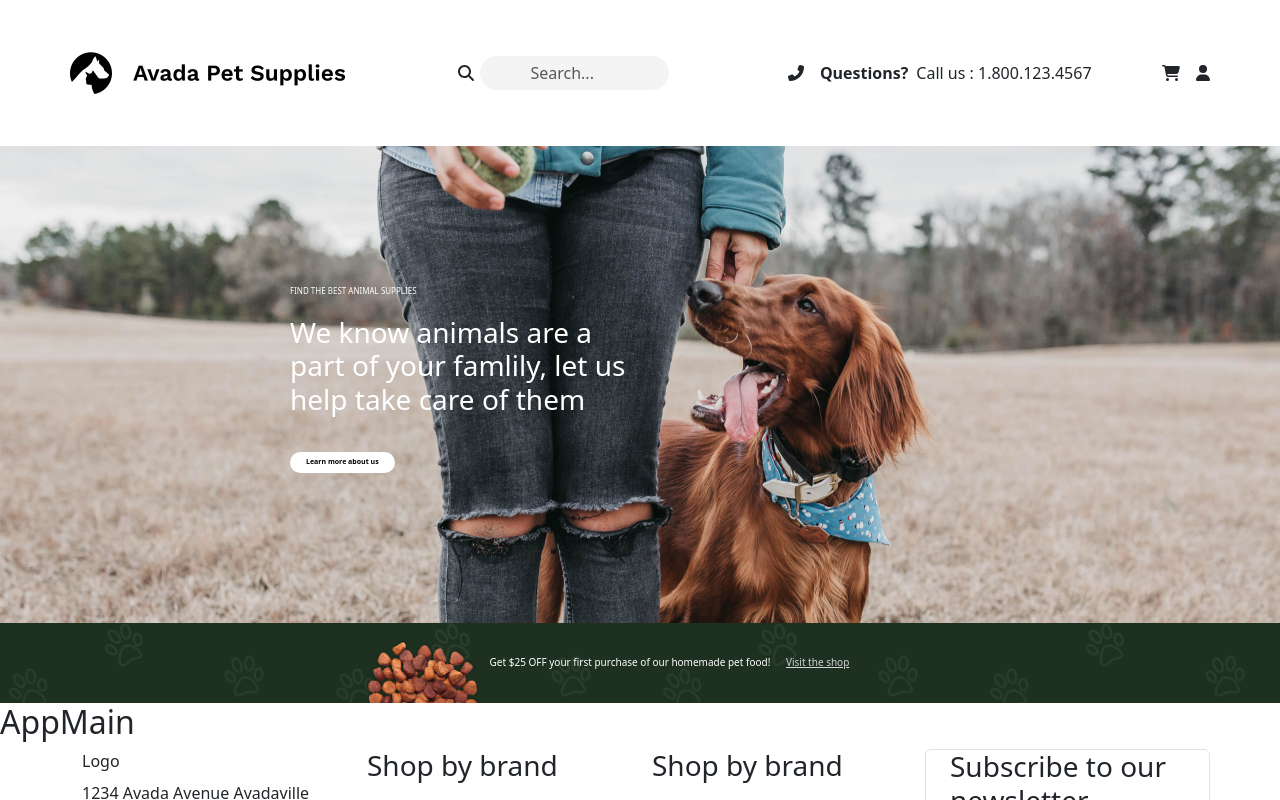
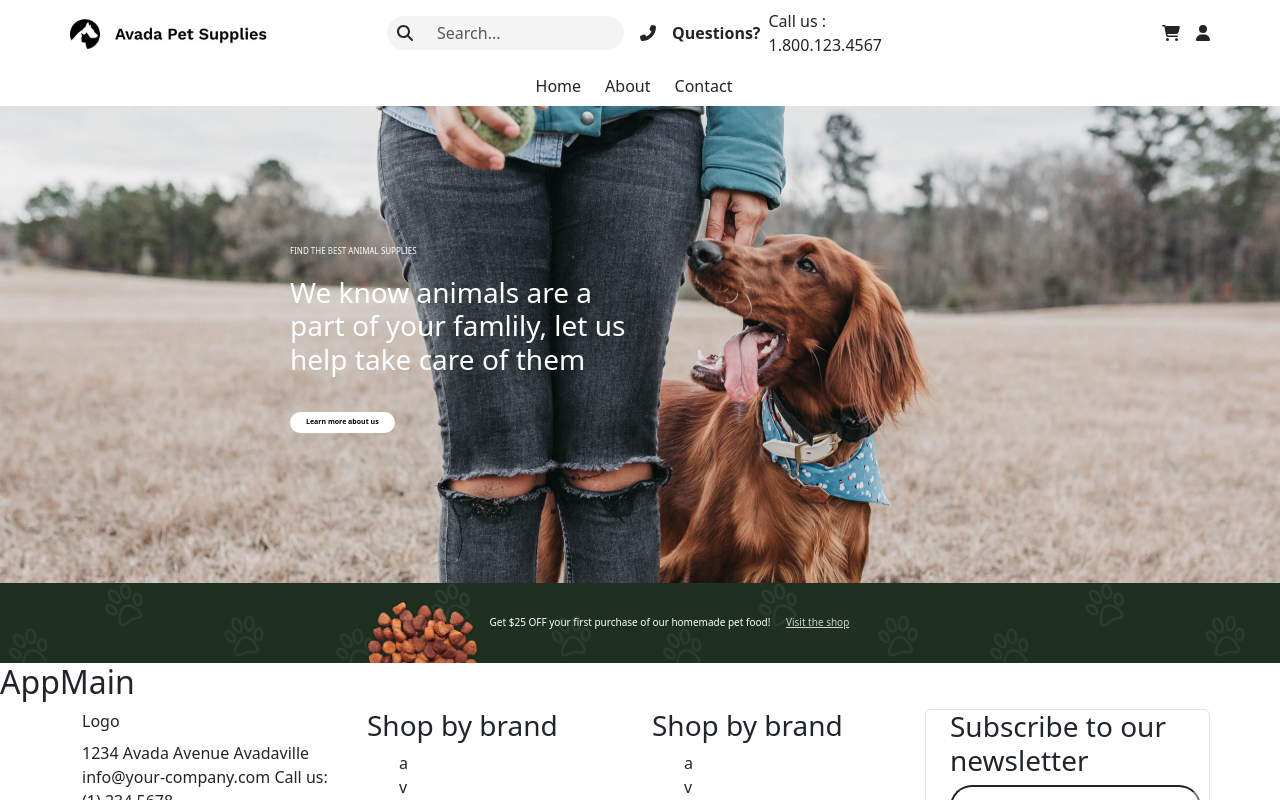
Before and after one commit to gianluigi7/proj-html-vuejs, a Vue app: page / in a window 1280 px wide. Shown: the top 800 px of the page. Built offline with nearby package versions, Linux system fonts and the light colour scheme.

Commit message:
[FEAT] router link

```diff
--- a/src/components/AppHeader.vue
+++ b/src/components/AppHeader.vue
@@ -9,18 +9,32 @@ export default{
 <template>
   <div class="container">
        <div class="row">
-      <nav class="navbar navbar-expand-lg navbar-light d-flex justify-content-between">
-        <a class="navbar-brand" href="#">
-          <img src="../img/LOGO.jpg.jpg" alt="logo">
+
+        <!-- LOGO -->
+        <nav class="navbar navbar-expand-lg navbar-light d-flex justify-content-between p-0">
+        <a class="navbar-brand col-3" href="#">
+          <img src="../img/LOGO.jpg.jpg"
+          alt="logo"
+          style="height: 30px;">
         </a>
-      <div class="input-group my-2 my-lg-0 d-flex col- position-relative p-5 w-25">
-        <input type="text" class="form-control rounded-pill border-0" placeholder="Search..." aria-label="Search" style="padding-left: 50px; padding-top: 5px; padding-bottom: 5px; background-color: #f3f4f3;">
-      <button class="btn position-absolute border-0 bg-transparent" style="left: 15px; top: 50%; transform: translateY(-50%);">
+        <!-- INPUT SEARCH + ICONA LENTE -->
+      <div class="input-group my-2 my-lg-0 position-relative p-3 w-25">
+        <input type="text"
+        class="form-control rounded-pill border-0"
+        placeholder="Search..."
+        aria-label="Search"
+        style="padding-left: 50px;
+        padding-top: 5px;
+        padding-bottom: 5px;
+        background-color: #f3f4f3;">
+      <button
+      class="btn position-absolute border-0 bg-transparent"
+      style="left: 15px; top: 50%; transform: translateY(-50%);">
         <font-awesome-icon :icon="['fas', 'search']" />
       </button>
     </div>
     <!-- QUESTION CALL-US -->
-    <div class="d-flex justify-content-end align-items-center gap-3">
+    <div class="d-flex justify-content-end align-items-center gap-3 col-3">
           <font-awesome-icon icon="phone-alt"></font-awesome-icon>
           <div class="d-flex align-items-center gap-2">
             <strong>Questions? </strong>
@@ -28,37 +42,36 @@ export default{
           </div>
         </div>
         <!-- aggiungo icone alla fine della navbar -->
-        <div class="d-flex justify-content-end align-items-center gap-3 ">
+        <div class="d-flex justify-content-end align-items-center gap-3 col-3 ">
           <font-awesome-icon :icon="['fas', 'shopping-cart']"></font-awesome-icon>
           <font-awesome-icon :icon="['fas', 'user']"></font-awesome-icon>
 
         </div>
   </nav>
     </div>
-  <!-- AGGIUNGO SOTTO LA NAVBAR LA NAVIGAZIONE TRAMITE ROUTERVIEW -->
+    </div>
+    <div class="container-fluid">
+      <div class="row">
+        <div class="navbar-nav d-flex justify-content-center align-items-center">
+          <div class="d-flex gap-4">
+          <router-link to="/" class="nav-link custom-link">Home</router-link>
+          <router-link to="/about" class="nav-link custom-link">About</router-link>
+          <router-link to="/contact" class="nav-link custom-link">Contact</router-link>
 
+          </div>
 
-  <!-- ROUTERVIEW -->
-  <!-- <ul>
-  <li>
-    <router-link to="/">Home</router-link>
+        </div>
 
-  </li>
-  <li>
-    <router-link to="/about">About</router-link>
-  </li>
-  <li>
-    <router-link to="/contact">Contact</router-link>
-  </li>
-</ul> -->
-
-  </div>
+      </div>
 
 
 
+    </div>
+ </template>
+ <style scoped>
 
+ .custom-link:hover{
+    color: #000;
 
-
-
-
-  </template>
+  }
+ </style>
```
